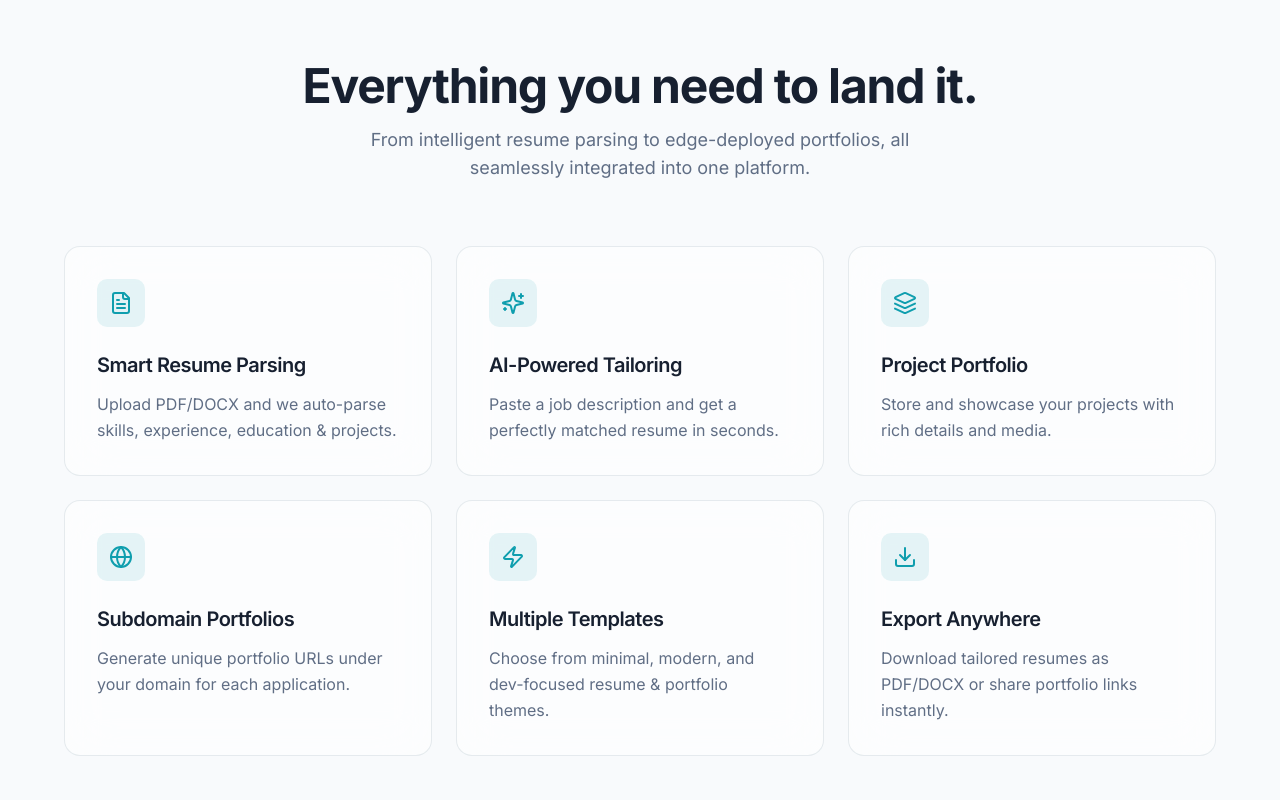
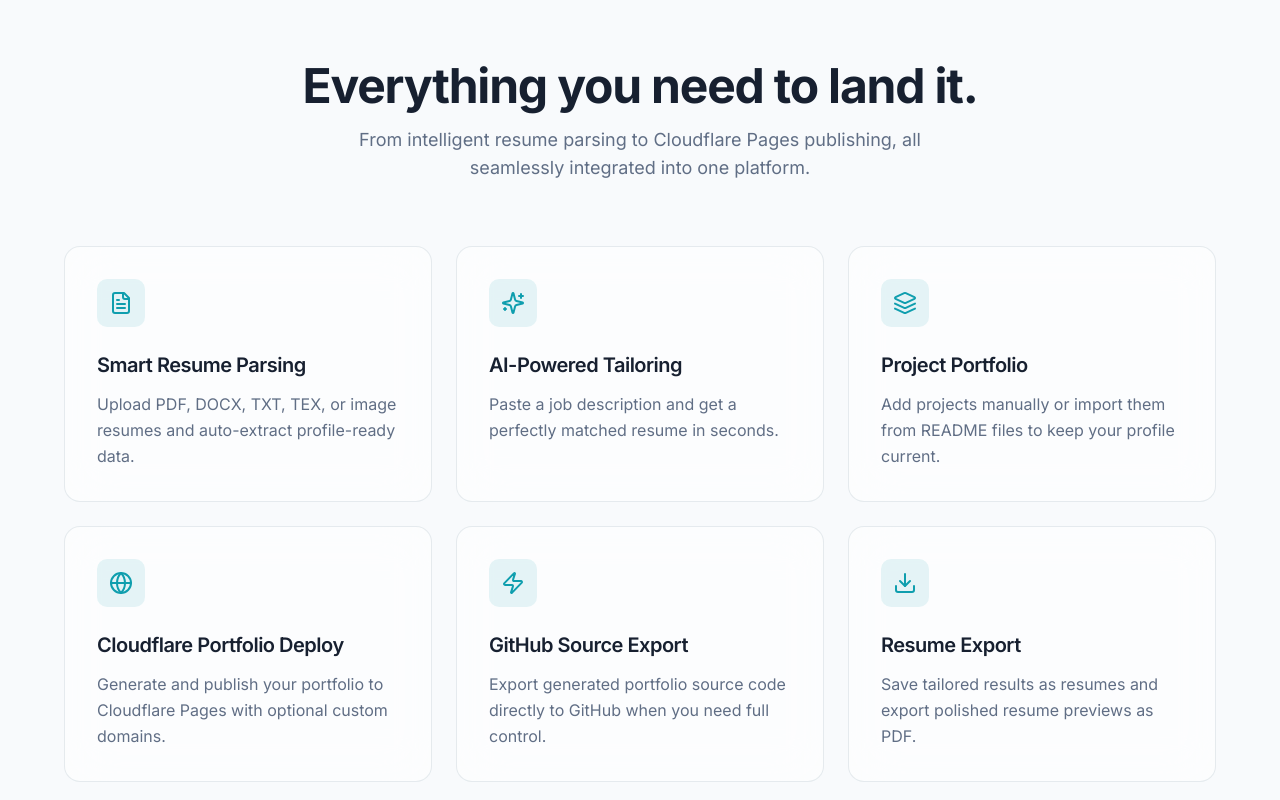
Before and after one commit to SgAtjiit/BuildMyResume, a React (Vite) app in the folder frontend/: page / in a window 1280 px wide. Shown: the part 800-1600 px from the top of the page. Built offline with nearby package versions, Linux system fonts and the light colour scheme; no server answers.

Commit message:
updated Landing page according to current approach

```diff
--- a/frontend/src/pages/Landing.tsx
+++ b/frontend/src/pages/Landing.tsx
@@ -10,12 +10,12 @@ import ThemeToggle from "@/components/ThemeToggle";
 // CONSTANTS & ANIMATIONS
 // ==========================================
 const features = [
-  { icon: FileText, title: "Smart Resume Parsing", desc: "Upload PDF/DOCX and we auto-parse skills, experience, education & projects." },
+  { icon: FileText, title: "Smart Resume Parsing", desc: "Upload PDF, DOCX, TXT, TEX, or image resumes and auto-extract profile-ready data." },
   { icon: Sparkles, title: "AI-Powered Tailoring", desc: "Paste a job description and get a perfectly matched resume in seconds." },
-  { icon: Layers, title: "Project Portfolio", desc: "Store and showcase your projects with rich details and media." },
-  { icon: Globe, title: "Subdomain Portfolios", desc: "Generate unique portfolio URLs under your domain for each application." },
-  { icon: Zap, title: "Multiple Templates", desc: "Choose from minimal, modern, and dev-focused resume & portfolio themes." },
-  { icon: Download, title: "Export Anywhere", desc: "Download tailored resumes as PDF/DOCX or share portfolio links instantly." },
+  { icon: Layers, title: "Project Portfolio", desc: "Add projects manually or import them from README files to keep your profile current." },
+  { icon: Globe, title: "Cloudflare Portfolio Deploy", desc: "Generate and publish your portfolio to Cloudflare Pages with optional custom domains." },
+  { icon: Zap, title: "GitHub Source Export", desc: "Export generated portfolio source code directly to GitHub when you need full control." },
+  { icon: Download, title: "Resume Export", desc: "Save tailored results as resumes and export polished resume previews as PDF." },
 ];
 
 const fadeUp = {
@@ -124,7 +124,7 @@ const Landing = () => {
           >
             <h2 className="text-3xl md:text-5xl font-bold mb-4 text-foreground tracking-tight">Everything you need to land it.</h2>
             <p className="text-muted-foreground text-lg max-w-xl mx-auto">
-              From intelligent resume parsing to edge-deployed portfolios, all seamlessly integrated into one platform.
+              From intelligent resume parsing to Cloudflare Pages publishing, all seamlessly integrated into one platform.
             </p>
           </motion.div>
 
@@ -160,7 +160,7 @@ const Landing = () => {
             <div className="relative z-10 flex flex-col items-center">
               <h2 className="text-3xl sm:text-4xl md:text-5xl lg:text-6xl font-extrabold mb-6 text-foreground tracking-tight">Ready to stand out?</h2>
               <p className="text-muted-foreground text-lg sm:text-xl max-w-2xl mx-auto mb-10 leading-relaxed">
-                Join thousands of developers and professionals who tailor their resumes and deploy edge portfolios with AI.
+                Build from one master profile, tailor for each job with AI, and publish your portfolio in one focused workflow.
               </p>
               <Button variant="hero" size="lg" className="text-lg px-12 h-16 glow-strong hover:scale-105 active:scale-95 transition-all rounded-full" onClick={handleGetStarted} disabled={loading}>
                 Get Started for Free <ArrowRight className="ml-2 h-5 w-5" />
```
